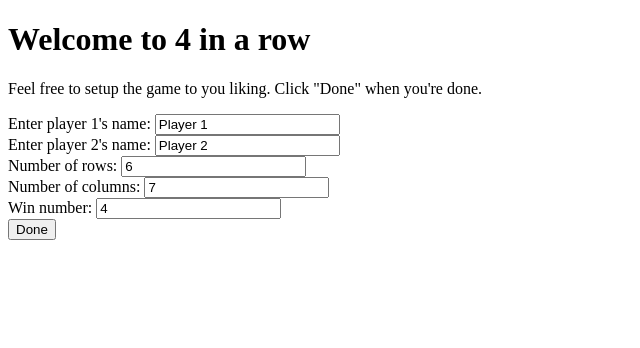
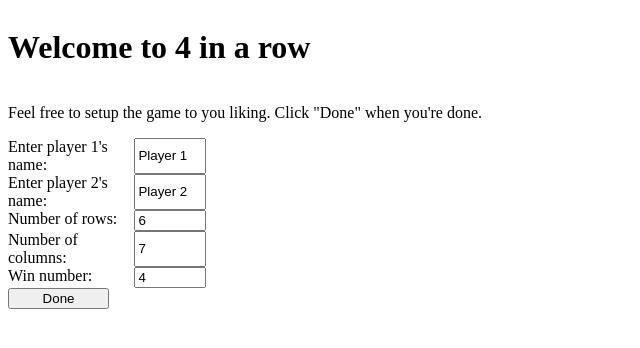
Before and after one commit to AltarnRain/4inarow, a React (Create React App) app: page / in a window 1280 px wide. Shown: the top 348 px of the page, without its empty margins (0-640 px from the left). Built offline with nearby package versions, Linux system fonts and the light colour scheme.

Commit message:
Styles setup component

```diff
--- a/src/Components/InputComponent/InputComponent.tsx
+++ b/src/Components/InputComponent/InputComponent.tsx
@@ -7,9 +7,9 @@ import Properties from "./Properties";
 
 const InputComponent: React.FC<Properties> = (props) => {
     return (
-        <div>
-            <span>{props.text}</span>
-            <input value={props.value} onChange={onChange} />
+        <div style={{display: "flex"}}>
+            <span style={{display: "flex", width: "10%"}}>{props.text}</span>
+            <input style={{display: "flex", width: "5%"}} value={props.value} onChange={onChange} />
         </div>
     );
 
--- a/src/Components/Setup/SetupComponent.tsx
+++ b/src/Components/Setup/SetupComponent.tsx
@@ -53,15 +53,15 @@ const SetupComponent: React.FC<Properties> = (props) => {
     }
 
     return (
-        <div>
-            <h1>Welcome to {winNumber} in a row</h1>
+        <div style={{ display: "flex", flexDirection: "column",  }}>
+            <h1>Welcome to 4 in a row</h1>
             <p>Feel free to setup the game to you liking. Click "Done" when you're done.</p>
             <InputComponent value={player1Name} name="player1Name" text="Enter player 1's name: " onChange={onChange} />
             <InputComponent value={player2Name} name="player2Name" text="Enter player 2's name: " onChange={onChange} />
             <InputComponent value={gridX} name="gridX" text="Number of rows: " onChange={onChange} />
             <InputComponent value={gridY} name="gridY" text="Number of columns: " onChange={onChange} />
             <InputComponent value={winNumber} name="winNumber" text="Win number: " onChange={onChange} />
-            <button onClick={onDoneClick}>Done</button>
+            <button style={{ display: "flex", width: "8%", justifyContent: "center" }} onClick={onDoneClick}>Done</button>
         </div>
     );
 };
```
